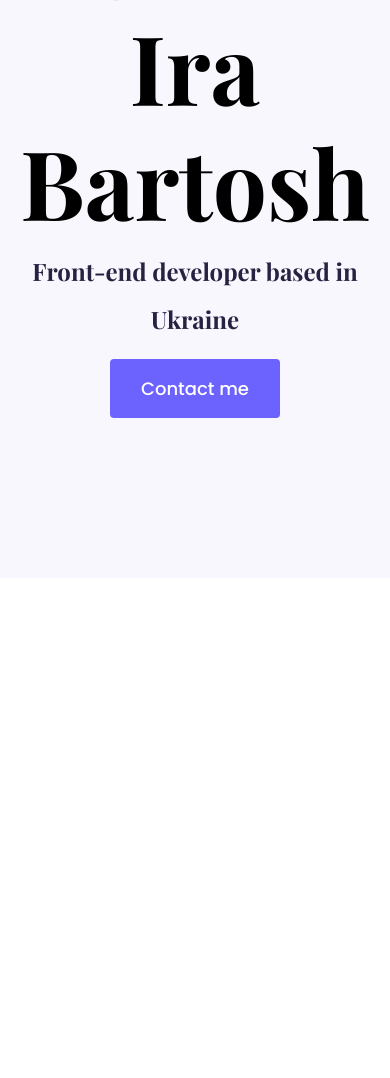
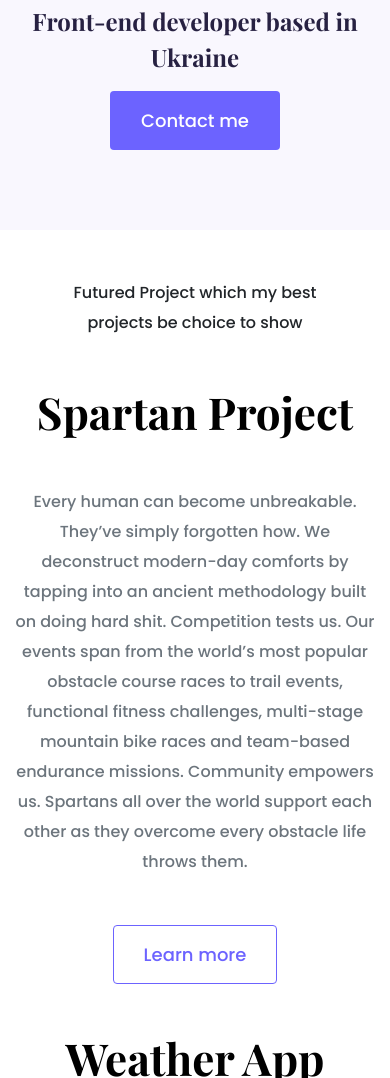
Before and after one commit to irenneri/portfolio-project, a plain HTML site: page index.html in a window 390 px wide. Shown: the part 205-1283 px from the top of the page. Before the commit the page ends 844 px from the top, so only its background shows below. Drawn offline with nearby package versions, Linux system fonts and the light colour scheme; a web font is replaced by a local one.

Commit message:
Add homepage content design

```diff
--- a/index.html
+++ b/index.html
@@ -24,5 +24,56 @@
             <a href="#" class="btn btn-branding">Contact me</a>
         </div>
     </div>
+    <p class="text-center m-5">Futured Project which my best projects be choice to show</p>
+    <div class="container">
+        <div class="row mb-5">
+            <div class="col d-none d-lg-block">
+                <img src="images/yogurt.png" class="img-fluid" alt="spartan">
+            </div>
+            <div class="col">
+                <div class="project-description">
+                    <h2 class="mb-5">Spartan Project</h2>
+                    <p class="mb-5 text-muted">
+                        Every human can become unbreakable. They’ve simply forgotten how. We deconstruct modern-day comforts by tapping into an ancient methodology built on doing hard shit.
+                        Competition tests us. Our events span from the world’s most popular obstacle course races to trail events, functional fitness challenges, multi-stage mountain bike races and team-based endurance missions.
+                        Community empowers us. Spartans all over the world support each other as they overcome every obstacle life throws them.
+                    </p>
+                    <a href="" class="btn btn-branding-outline">Learn more</a>
+                </div>
+            </div>
+        </div>
+        <div class="row mb-5">
+            <div class="col">
+                <div class="project-description">
+                    <h2 class="mb-5">Weather App</h2>
+                    <p class="mb-5 text-muted">
+                        Every human can become unbreakable. They’ve simply forgotten how. We deconstruct modern-day comforts by tapping into an ancient methodology built on doing hard shit.
+                        Competition tests us. Our events span from the world’s most popular obstacle course races to trail events, functional fitness challenges, multi-stage mountain bike races and team-based endurance missions.
+                        Community empowers us. Spartans all over the world support each other as they overcome every obstacle life throws them.
+                    </p>
+                    <a href="" class="btn btn-branding-outline">Learn more</a>
+                </div>
+            </div>
+            <div class="col d-none d-lg-block">
+                <img src="images/weather.png" class="img-fluid" alt="weather">
+            </div>
+        </div>
+        <div class="row">
+            <div class="col d-none d-lg-block">
+                <img src="images/dictionary.png" class="img-fluid" alt="spartan">
+            </div>
+            <div class="col">
+                <div class="project-description">
+                    <h2 class="mb-5">Dictionary App</h2>
+                    <p class="mb-5 text-muted">
+                        Every human can become unbreakable. They’ve simply forgotten how. We deconstruct modern-day comforts by tapping into an ancient methodology built on doing hard shit.
+                        Competition tests us. Our events span from the world’s most popular obstacle course races to trail events, functional fitness challenges, multi-stage mountain bike races and team-based endurance missions.
+                        Community empowers us. Spartans all over the world support each other as they overcome every obstacle life throws them.
+                    </p>
+                    <a href="" class="btn btn-branding-outline">Learn more</a>
+                </div>
+            </div>
+        </div>
+    </div>
 </body>
 </html>
--- a/styles/portfolio.css
+++ b/styles/portfolio.css
@@ -17,10 +17,17 @@ h1, h2, h3, h4, h5, h6 {
 
 h1 {
     font-size: 96px;
+    line-height: 1.5;
+}
+
+h2 {
+  font-size: 64px;
 }
 
 p {
     font-weight: normal;
+    font-size: 16px;
+    line-height: 30px;
 }
 
 .hero {
@@ -41,7 +48,7 @@ p {
     font-family: var(--heading-font-family);
     font-weight: normal;
     font-size: 24px;
-    line-height: 2;
+    line-height: 1.5;
     color: #272142;
 }
 
@@ -53,3 +60,36 @@ p {
     line-height: 27px;
     padding: 15px 30px;
 }
+
+.btn-branding-outline {
+    color: var(--branding-color);
+    border: 1px solid var(--branding-color);
+    border-radius: 4px;
+    font-size: 18px;
+    line-height: 27px;
+    padding: 15px 30px;
+}
+
+.project-description {
+   padding: 120px 60px;
+}
+
+@media (max-width: 900px) {
+    h1 {
+        font-size: 60px;
+        /* line-height: 2; */
+    }
+
+    h2 {
+        font-size: 44px;
+    }
+
+    .hero {
+        padding: 80px 20px;
+    }
+
+    .project-description {
+        padding: 0;
+        text-align: center;
+    }
+}
```
Also changed, not shown: images/dictionary.png (added), images/weather.png (added), images/yogurt.png (added).
